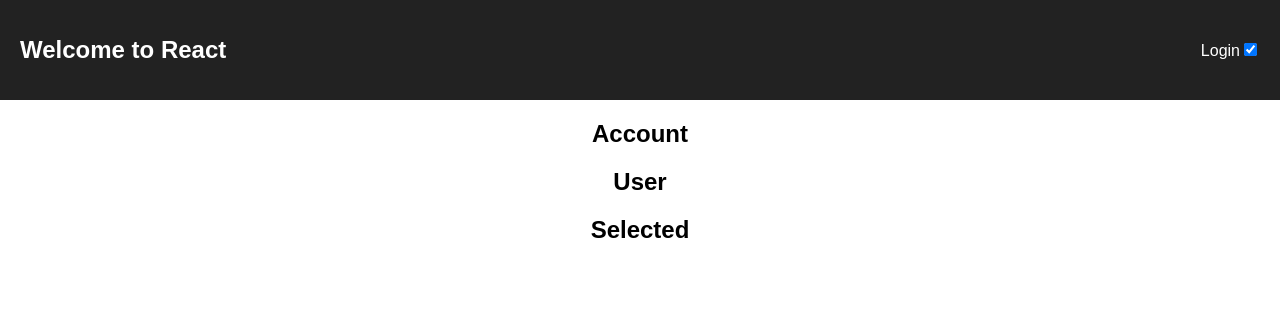
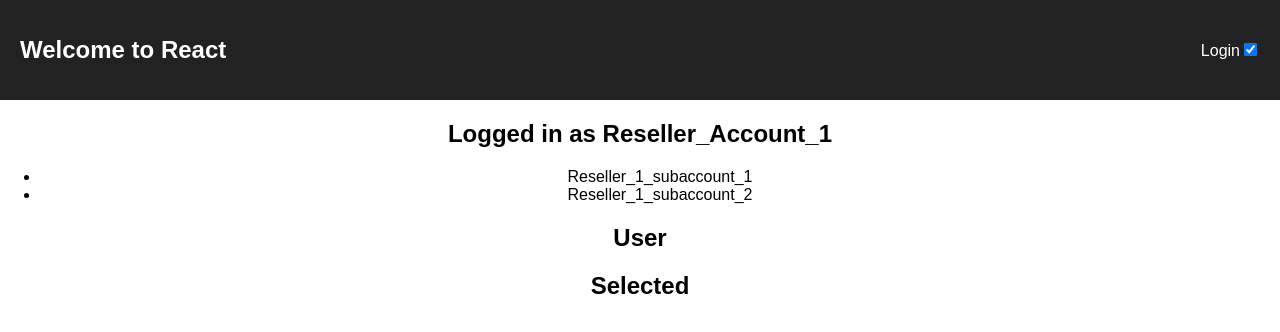
Before and after one commit to jonathanfunk/web-app-code-assignment, a React (Create React App) app: page / in a window 1280 px wide. Both pictures are taken after a click on the checkbox 1250 px from the left and 49 px from the top of the page. Shown: the top 332 px of the page. Built offline with nearby package versions, Linux system fonts and the light colour scheme.

Commit message:
subaccounts of current account now shows

```diff
--- a/src/Containers/Account/index.js
+++ b/src/Containers/Account/index.js
@@ -1,15 +1,22 @@
 import React, { Component } from 'react';
 
-import { accountsData } from './../../data/accounts';
+class Account extends Component {
 
-console.log(accountsData);
-
-class Account extends Component {
+  renderAccounts() {
+    const subAccounts = this.props.subAccounts.accounts;
+    const filter = this.props.currentAccount.id;
+    return subAccounts
+      .filter(subAccount => subAccount.parentID === filter)
+      .map(subAccount => (
+        <li>{subAccount.name}</li>
+      ));
+  }
 
   render() {
     return (
       <section>
-        <h2>Account</h2>
+        <h2>Logged in as {this.props.currentAccount.name}</h2>
+        <ul>{this.renderAccounts()}</ul>
       </section>
     );
   }
--- a/src/Containers/Main/index.js
+++ b/src/Containers/Main/index.js
@@ -2,13 +2,26 @@ import React, { Component } from 'react';
 import Account from './../Account';
 import User from './../User';
 import Selected from './../Selected/';
+import { accountsData } from './../../data/accounts';
 
 class Main extends Component {
 
+  constructor() {
+    super();
+    this.state = {
+      currentAccount: accountsData.accounts[0],
+      selectedAccount: null,
+    }
+  }
+
   render() {
+
     return (
       <section>
-        <Account />
+        <Account
+          currentAccount={this.state.currentAccount}
+          subAccounts={accountsData}
+         />
         <User />
         <Selected />
       </section>
--- a/src/data/accounts.js
+++ b/src/data/accounts.js
@@ -2,6 +2,7 @@ export const accountsData = {
   accounts: [{
     name: 'Reseller_Account_1',
     id: 123456,
+    parentID: 1,
   },
   {
     name: 'Reseller_1_subaccount_1',
```
